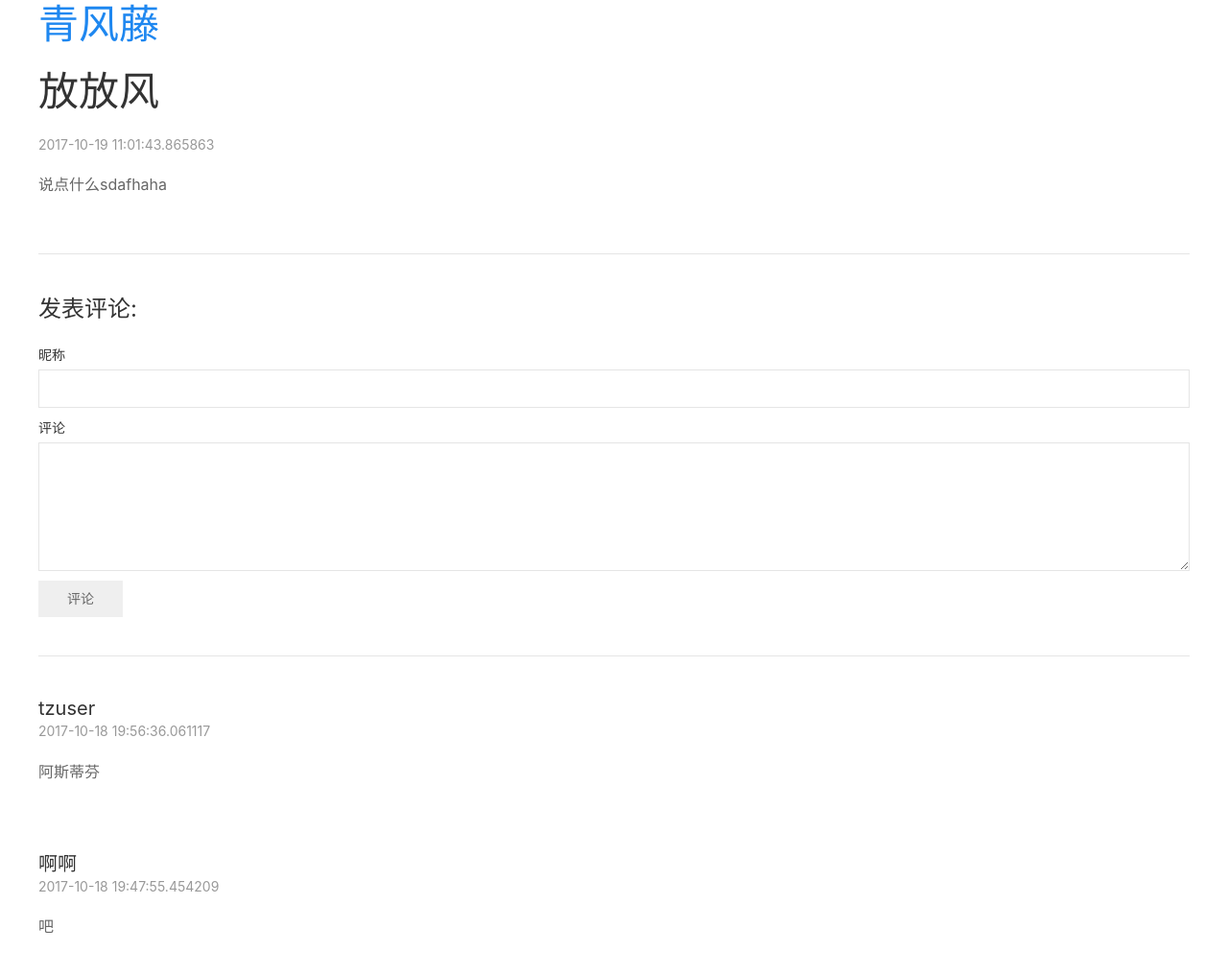
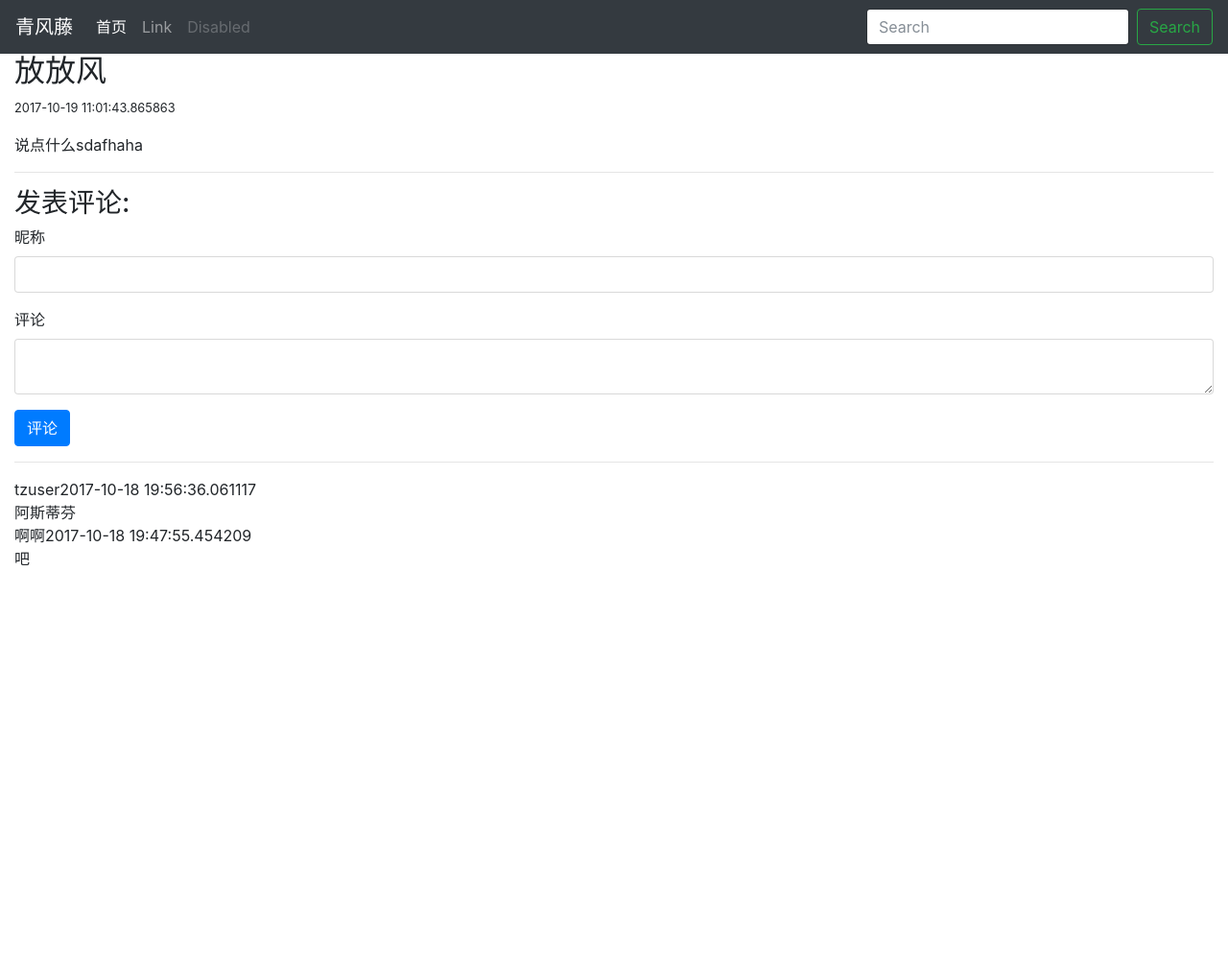
Before and after one commit to tzuser/flask_blog, a Flask app: page /blog/post/1 in a window 1280 px wide. Shown: the whole page at 96% size. After the commit the page ends 589 px from the top, so only its background shows below. Run offline with Flask 2, Linux system fonts and the light colour scheme; data comes from the database, SQL or seed files in the repository; both versions use the stored data as it was after the commit; some libraries are stand-ins or nearby versions.

Commit message:
改样式

```diff
--- a/webapp/controllers/blog.py
+++ b/webapp/controllers/blog.py
@@ -1,6 +1,6 @@
-from flask import  render_template, redirect, url_for, session, g, abort, Blueprint
+from flask import render_template, redirect, url_for, session, g, abort, Blueprint
 
-from webapp.forms import CommentForm
+from webapp.forms import CommentForm, PostForm
 from webapp.models import db, User, Post, Tag, Comment, tags
 from sqlalchemy import func
 
@@ -35,7 +35,7 @@ def page_not_found(error):
 
 @blog_blueprint.route('/home')
 def home():
-    posts = Post.query.limit(20).all()
+    posts = Post.query.order_by(Post.publish_date.desc()).limit(20).all()
     return render_template('home.html', posts=posts)
 
 
@@ -46,7 +46,36 @@ def admin():
     return render_template('admin.html')
 
 
-@blog_blueprint.route('/post/<int:post_id>', methods=('GEt', 'POST'))
+@blog_blueprint.route('/new', methods=('GET', 'POST'))
+def new():
+    form = PostForm()
+    if form.validate_on_submit():
+        new_post = Post(form.title.data)
+        new_post.text = form.text.data
+        new_post.publish_date = datetime.datetime.now()
+        db.session.add(new_post)
+        db.session.commit()
+        return redirect(url_for('blog.post', post_id=new_post.id))
+    return render_template('new.html', form=form)
+
+
+@blog_blueprint.route('/edit/<int:id>', methods=['GET', 'POST'])
+def edit(id):
+    post = Post.query.get_or_404(id)
+    form = PostForm()
+    if form.validate_on_submit():
+        post.title = form.title.data
+        post.text = form.text.data
+        post.publish_date = datetime.datetime.now()
+
+        db.session.add(post)
+        db.session.commit()
+        return redirect(url_for('.post', post_id=post.id))
+    form.text.data = post.text
+    return render_template('edit.html', form=form, post=post)
+
+
+@blog_blueprint.route('/post/<int:post_id>', methods=('GET', 'POST'))
 def post(post_id):
     form = CommentForm()
     if form.validate_on_submit():
@@ -62,7 +91,7 @@ def post(post_id):
     tags = post.tags
     comments = post.comments.order_by(Comment.date.desc()).all()
     # recent,top_tags = sidebar_data()
-    return render_template('blog/post.html',
+    return render_template('post.html',
                            post=post,
                            tags=tags,
                            comments=comments,
--- a/webapp/forms.py
+++ b/webapp/forms.py
@@ -47,3 +47,7 @@ class RegisterForm(Form):
             return False
 
         return True
+
+class PostForm(Form):
+    title=StringField('Title',[DataRequired(),Length(max=255)])
+    text=TextAreaField('Content',[DataRequired()])
--- a/webapp/models.py
+++ b/webapp/models.py
@@ -37,7 +37,7 @@ class Post(db.Model):
     user_id = db.Column(db.Integer(), db.ForeignKey('user.id'))
     tags = db.relationship('Tag', secondary=tags, backref=db.backref('posts', lazy='dynamic'))
 
-    def __init__(self, title):
+    def __init__(self, title=None):
         self.title = title
 
     def __repr__(self):
--- /dev/null
+++ b/webapp/static/public.css
@@ -0,0 +1,7 @@
+
+.bd-navbar{
+    position: -webkit-sticky;
+    position: sticky;
+    top: 0;
+    z-index: 1071;
+}
--- a/webapp/templates/base.html
+++ b/webapp/templates/base.html
@@ -4,81 +4,51 @@
     <meta charset="UTF-8">
     <title>{% block title %}Blog{% endblock %}</title>
     <meta name="viewport" content="width=device-width, initial-scale=1">
-
-    <!-- UIkit CSS -->
-    <link rel="stylesheet" href="https://cdnjs.cloudflare.com/ajax/libs/uikit/3.0.0-beta.30/css/uikit.min.css" />
-
-    <!-- jQuery is required -->
-    <script src="https://cdnjs.cloudflare.com/ajax/libs/jquery/3.2.1/jquery.min.js"></script>
-
-    <!-- UIkit JS -->
-    <script src="https://cdnjs.cloudflare.com/ajax/libs/uikit/3.0.0-beta.30/js/uikit.min.js"></script>
-    <script src="https://cdnjs.cloudflare.com/ajax/libs/uikit/3.0.0-beta.30/js/uikit-icons.min.js"></script>
+    <link rel="stylesheet" href="https://maxcdn.bootstrapcdn.com/bootstrap/4.0.0-beta/css/bootstrap.min.css" integrity="sha384-/Y6pD6FV/Vv2HJnA6t+vslU6fwYXjCFtcEpHbNJ0lyAFsXTsjBbfaDjzALeQsN6M" crossorigin="anonymous">
+    <link rel="stylesheet" type="text/css" href="/static/public.css" >
 </head>
 <body>
-    <div class="uk-container">
-        <div class="banner">
-            <h1 ><a href="{{ url_for('blog.home') }}">青风藤</a></h1>
+<header class="navbar navbar-dark bg-dark navbar-expand-lg bd-navbar">
+        <a class="navbar-brand" href="#">青风藤</a>
+        <button class="navbar-toggler" type="button" data-toggle="collapse" data-target="#navbarSupportedContent" aria-controls="navbarSupportedContent" aria-expanded="false" aria-label="Toggle navigation">
+        <span class="navbar-toggler-icon"></span>
+        </button>
+
+        <div class="collapse navbar-collapse" id="navbarSupportedContent">
+            <ul class="navbar-nav mr-auto">
+              <li class="nav-item active">
+                <a class="nav-link" href="#">首页 <span class="sr-only">(current)</span></a>
+              </li>
+              <li class="nav-item">
+                <a class="nav-link" href="#">Link</a>
+              </li>
+              <li class="nav-item">
+                <a class="nav-link disabled" href="#">Disabled</a>
+              </li>
+            </ul>
+            <form class="form-inline my-2 my-lg-0">
+              <input class="form-control mr-sm-2" type="search" placeholder="Search" aria-label="Search">
+              <button class="btn btn-outline-success my-2 my-sm-0" type="submit">Search</button>
+            </form>
         </div>
+    </header>
+<div class="container-fluid">
+    <div class="bd-content">
         {% with messages=get_flashed_messages(with_categories=true) %}
             {% if messages %}
                 {% for category,message in messages %}
-                    <div class="uk-alert-{{ category }}" uk-alert>
-                        <a class="uk-alert-close" uk-close></a>
-                        <p>{{ message }}</p>
+                    <div class="alert alert-{{ category }}" role="alert">
+                        {{ message }}
                     </div>
                 {% endfor %}
             {% endif %}
         {% endwith %}
-           {#<nav class="uk-navbar-container uk-margin uk-navbar" uk-navbar="">
-                <div class="uk-navbar-left">
+    </div>
 
-                    <ul class="uk-navbar-nav">
-                        <li>
-                            <a href="{{ url_for('blog.home') }}" class="" aria-expanded="false">首页</a>
-                        </li>
-                        <li>
-                            <a href="#" class="" aria-expanded="false">分类</a>
-                            <div class="uk-navbar-dropdown  uk-navbar-dropdown-bottom-left" style="left: 72.3281px; top: 80px;">
-                                <div class="uk-navbar-dropdown-grid uk-grid" uk-grid="">
-                                    <div class="uk-first-column">
-                                        <ul class="uk-nav uk-navbar-dropdown-nav">
-                                            <li class="uk-active"><a href="#">Active</a></li>
-                                            <li class="uk-parent"><a href="#">Parent</a></li>
-                                            <li class="uk-nav-header">Header</li>
-                                            <li><a href="#"><span class="uk-margin-small-right uk-icon" uk-icon="icon: table"><svg width="20" height="20" viewBox="0 0 20 20" xmlns="http://www.w3.org/2000/svg" ratio="1"> <rect x="1" y="3" width="18" height="1"></rect> <rect x="1" y="7" width="18" height="1"></rect> <rect x="1" y="11" width="18" height="1"></rect> <rect x="1" y="15" width="18" height="1"></rect></svg></span> Item</a></li>
-                                            <li><a href="#"><span class="uk-margin-small-right uk-icon" uk-icon="icon: thumbnails"><svg width="20" height="20" viewBox="0 0 20 20" xmlns="http://www.w3.org/2000/svg" ratio="1"> <rect fill="none" stroke="#000" x="3.5" y="3.5" width="5" height="5"></rect> <rect fill="none" stroke="#000" x="11.5" y="3.5" width="5" height="5"></rect> <rect fill="none" stroke="#000" x="11.5" y="11.5" width="5" height="5"></rect> <rect fill="none" stroke="#000" x="3.5" y="11.5" width="5" height="5"></rect></svg></span> Item</a></li>
-                                            <li class="uk-nav-divider"></li>
-                                            <li><a href="#"><span class="uk-margin-small-right uk-icon" uk-icon="icon: trash"><svg width="20" height="20" viewBox="0 0 20 20" xmlns="http://www.w3.org/2000/svg" ratio="1"> <polyline fill="none" stroke="#000" points="6.5 3 6.5 1.5 13.5 1.5 13.5 3"></polyline> <polyline fill="none" stroke="#000" points="4.5 4 4.5 18.5 15.5 18.5 15.5 4"></polyline> <rect x="8" y="7" width="1" height="9"></rect> <rect x="11" y="7" width="1" height="9"></rect> <rect x="2" y="3" width="16" height="1"></rect></svg></span> Item</a></li>
-                                        </ul>
-                                    </div>
-                                </div>
-                            </div>
-                        </li>
-                        <li>
-                            <a href="#" aria-expanded="false" class="">标签</a>
-                        </li>
-                    </ul>
-
-                </div>
-                <div class="uk-navbar-right">
-
-                    <ul class="uk-navbar-nav">
-                        <li>
-                            <a href="#">Login</a>
-                            <div class="uk-navbar-dropdown">
-                                <ul class="uk-nav uk-navbar-dropdown-nav">
-                                    <li class="uk-active"><a href="#">登陆</a></li>
-                                    <li class="uk-active"><a href="#">注册</a></li>
-                                </ul>
-                            </div>
-                        </li>
-                    </ul>
-
-                </div>
-            </nav>#}
-        {% block body %}
-        {% endblock %}
-    </div>
+    {% block body %}
+    {% endblock %}
+    {% block js %}
+    {% endblock %}
+</div>
 </body>
 </html>
--- a/webapp/templates/blog/post.html
+++ b/webapp/templates/blog/post.html
@@ -1,59 +1,46 @@
 {% extends "base.html" %}
 {% block title %}发表评论{% endblock %}
 {% block body %}
-     <div class="col-lg-12">
-        <article class="uk-article">
-            <h1 class="uk-article-title"><a class="uk-link-reset" href="{{ url_for('.post',post_id=post.id) }}">{{ post.title }}</a></h1>
-            <p class="uk-article-meta">{{ post.publish_date }}</p>
-            <p class="uk-text-lead">
-                {{ post.text | safe }}
-            </p>
-        </article>
-        <hr class="uk-margin-medium">
+     <div >
+        <div >
+            <h2>{{ post.title }}</h2>
+            <small>{{ post.publish_date }}</small>
+            <p>{{ post.text | safe}}</p>
+        </div >
+
+
+        <hr >
 
         <h3>发表评论:</h3>
-        <form method="POST" class="uk-form-stacked" action="{{ url_for('.post',post_id=post.id) }}">
+        <form method="POST" action="{{ url_for('.post',post_id=post.id) }}">
             {{ form.hidden_tag() }}
-            <div class="uk-margin-small">
-                {{ form.name.label(class_='uk-form-label') }}
+            <div class="form-group">
+                {{ form.name.label() }}
+                {{ form.name(class="form-control") }}
                 {% if form.name.errors %}
                     {% for e in form.name.errors %}
-                        <p class="help-block">{{ e }}</p>
+                        <small  class="form-text text-muted">{{ e }}</small >
                     {% endfor %}
                 {% endif %}
-                {{ form.name(class_='uk-input') }}
             </div>
-            <div class="uk-margin-small">
-                {{ form.text.label(class_='uk-form-label') }}
+            <div class="form-group">
+                {{ form.text.label() }}
+                {{ form.text(class="form-control") }}
                 {% if form.text.errors %}
                     {% for e in form.text.errors %}
-                        <p class="help-block">{{ e }}</p>
+                        <small  class="form-text text-muted">{{ e }}</small >
                     {% endfor %}
                 {% endif %}
-                {{ form.text(class_='uk-textarea',rows=5) }}
             </div>
-            <input class="uk-button" type="submit" value="评论">
+
+            <input class="btn btn-primary" type="submit" value="评论">
         </form>
-        <hr class="uk-margin-medium">
-        <ul class="uk-comment-list uk-margin-medium">
+        <hr >
         {% for item in comments %}
-            <li>
-                <article class="uk-comment uk-visible-toggle">
-                    <header class="uk-comment-header uk-position-relative">
-                        <div class="uk-grid-medium uk-flex-middle uk-grid" uk-grid="">
-                            <div class="uk-width-expand">
-                                <h4 class="uk-comment-title uk-margin-remove"><a class="uk-link-reset" href="#">{{ item.name }}</a></h4>
-                                <p class="uk-comment-meta uk-margin-remove-top"><a class="uk-link-reset" href="#">{{ item.date }}</a></p>
-                            </div>
-                        </div>
-                        <div class="uk-position-top-right uk-position-small uk-hidden-hover"><a class="uk-button uk-button-text" href="#">Reply</a></div>
-                    </header>
-                    <div class="uk-comment-body">
-                        <p style="word-break:break-all">{{ item.text }}</p>
-                    </div>
-                </article>
-            </li>
+                <div class="well">
+                    <div>{{ item.name }}{{ item.date }}</div>
+                    <div>{{ item.text }}</div>
+                </div>
         {% endfor %}
-        </ul>
     </div>
 {% endblock %}
```
Also changed, not shown: webapp/controllers/main.py (+20 -14 lines), webapp/templates/blog/edit.html (added, +27 -0 lines), webapp/templates/blog/home.html (+6 -12 lines), webapp/templates/blog/new.html (added, +32 -0 lines), webapp/templates/main/login.html (+10 -20 lines), webapp/templates/main/register.html (+14 -29 lines), database.db.
